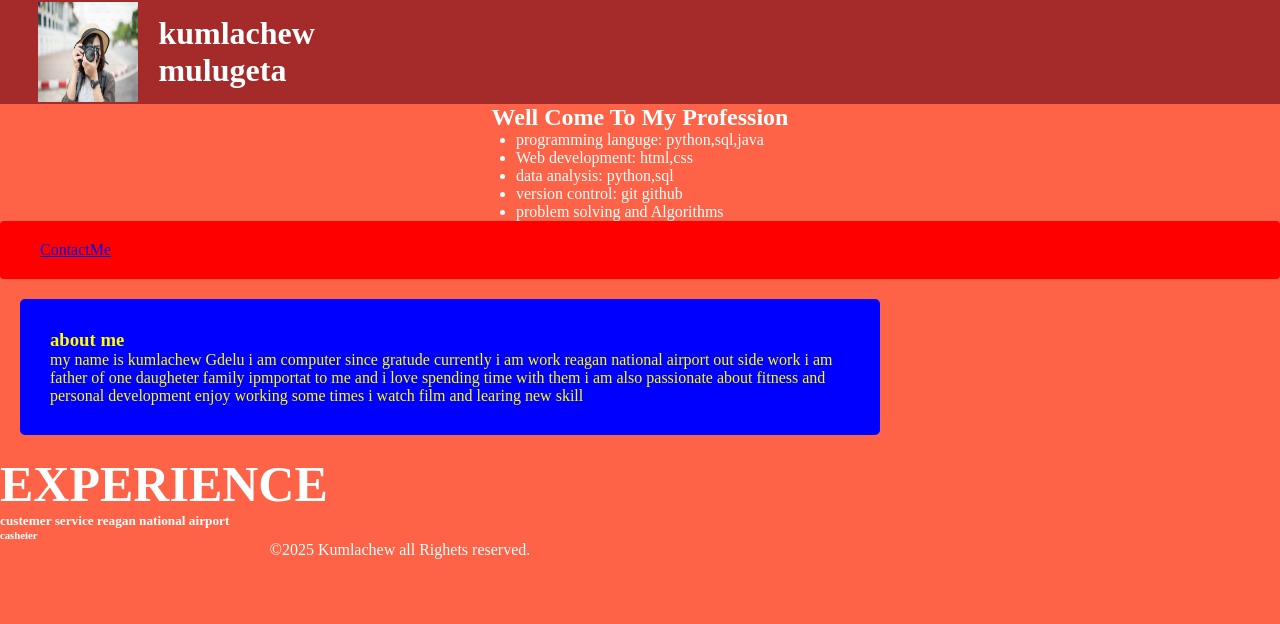
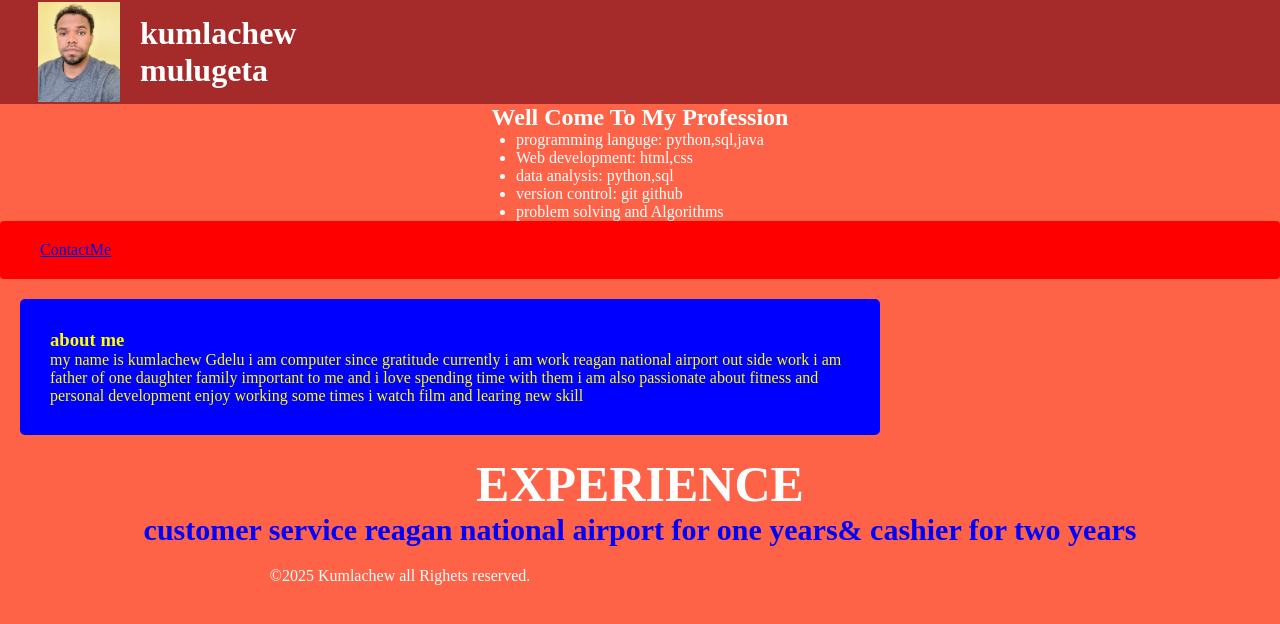
Before and after one commit to mulegeta0202/website, a plain HTML site: page index.html in a window 1280 px wide. Shown: the top 624 px of the page. Drawn offline with Linux system fonts and the light colour scheme.

Commit message:
second commit

```diff
--- a/index.html
+++ b/index.html
@@ -10,7 +10,7 @@
     <header>
 <div class="image">
 
-    <img src="images/image1.jpg" alt="kumlachew photo" />
+    <img src="image2/image.JPG" alt="kumlachew photo" />
     <h1>kumlachew mulugeta</h1>
 </div>
     <div class="skill">
@@ -37,21 +37,24 @@
               <div class="btn">
                 <a href="about" class="btn">ContactMe</a>
                </div>
-
 </section>
 <section class="about">
     <h3>about me</h3>
-        <p> my name is kumlachew Gdelu i am computer since gratude currently
-            i am work reagan national airport out side work i am father of one daugheter
-           family ipmportat to me and  i love spending time with them
+        <p> my name is kumlachew Gdelu i am computer since gratitude currently
+            i am work reagan national airport out side work i am father of one daughter
+           family important to me and  i love spending time with them
             i am also passionate about fitness and personal development enjoy working some times
              i watch film and learing new skill  </p>
 </section>
 <section class="experience">
         <h4>experience</h4>
-        <h5>custemer service reagan national airport</h5>
-        <h6>casheier</h6>
-</section>
+        <div class="exe">
+            <h5>customer service reagan national airport  for one years& cashier
+                for two years
+            </h5>
+        </div>
+    </section>
+    <section>
 <footer>
     <p>&copy;2025 Kumlachew all Righets reserved.</p>
 </footer>
--- a/styles/style.css
+++ b/styles/style.css
@@ -40,6 +40,8 @@ header{
     background-color:red;
     border-radius: 4px;
     cursor: cell;
+    align-items: center;
+
 
 }
 .about {
@@ -58,17 +60,23 @@ p {
 }
 .experience h4{
     border-radius: 4px;
-
+text-align: center;
     font-size: 50px;
-    text-transform:  uppercase;
+    text-transform:  uppercase;}
+.exe h5{
+        border-radius: 2px;
+        text-align: center;
+            font-size: 30px;
+            width: 100%;
+            height: 100%;
+           color: blue;
 }
-.hero{
+.hero {
     display: flex;
     flex-direction: column;
     justify-content: center;
-    width: 100%;
 }
-.hero h2{
+.hero h2 {
     text-align: center;
     text-transform: capitalize;
 }
@@ -83,6 +91,8 @@ p {
 }
 footer p {
     text-align: center;
+    align-items: center;
+    padding-top: 20px;
 }
 
 header img {
```
Also changed, not shown: image2/image.JPG (added).
